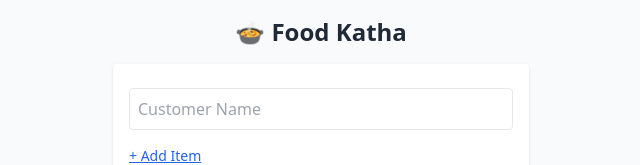
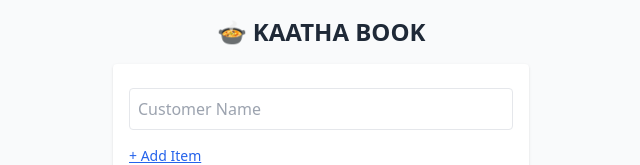
Before and after one commit to alphathehacker/foodkaathabook, a website: page public/index.html in a window 1280 px wide. Shown: the top 165 px of the page, without its empty margins (319-959 px from the left). Drawn offline with nearby package versions, Linux system fonts and the light colour scheme; sample sign-in values are in the browser's storage.

Commit message:
Update index.html

```diff
--- a/public/index.html
+++ b/public/index.html
@@ -3,12 +3,12 @@
 <head>
   <meta charset="UTF-8" />
   <meta name="viewport" content="width=device-width, initial-scale=1.0"/>
-  <title>🍲 Food Katha</title>
+  <title>🍲 KAATHA BOOK</title>
   <script src="app.js" defer></script>
   <script src="https://cdn.tailwindcss.com"></script>
 </head>
 <body class="bg-gray-50 text-gray-800 p-4 max-w-md mx-auto">
-  <h1 class="text-2xl font-bold mb-4 text-center">🍲 Food Katha</h1>
+  <h1 class="text-2xl font-bold mb-4 text-center">🍲 KAATHA BOOK</h1>
 
   <form id="transaction-form" class="bg-white p-4 rounded shadow space-y-2 mb-4">
     <input type="hidden" id="edit-id" />
```
